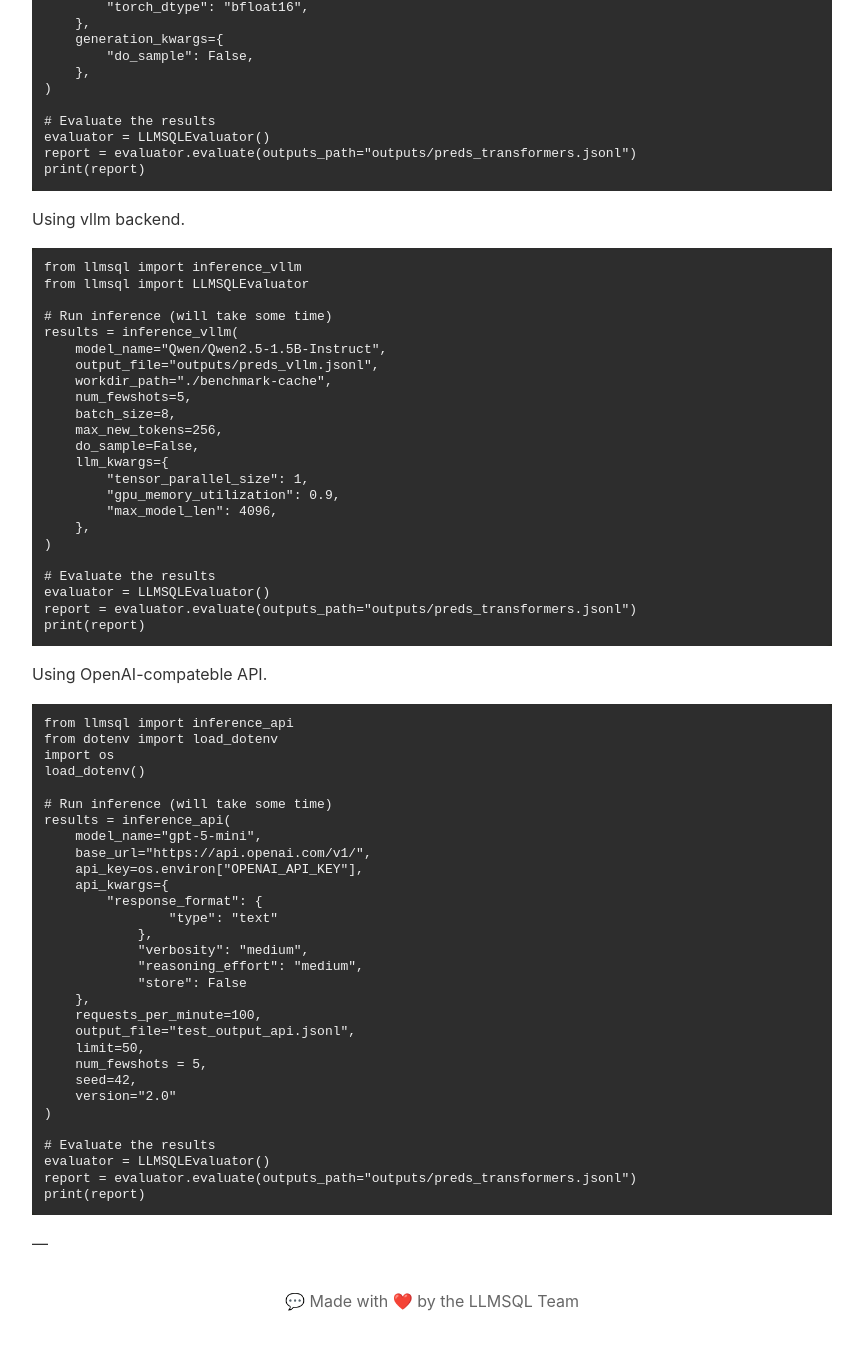
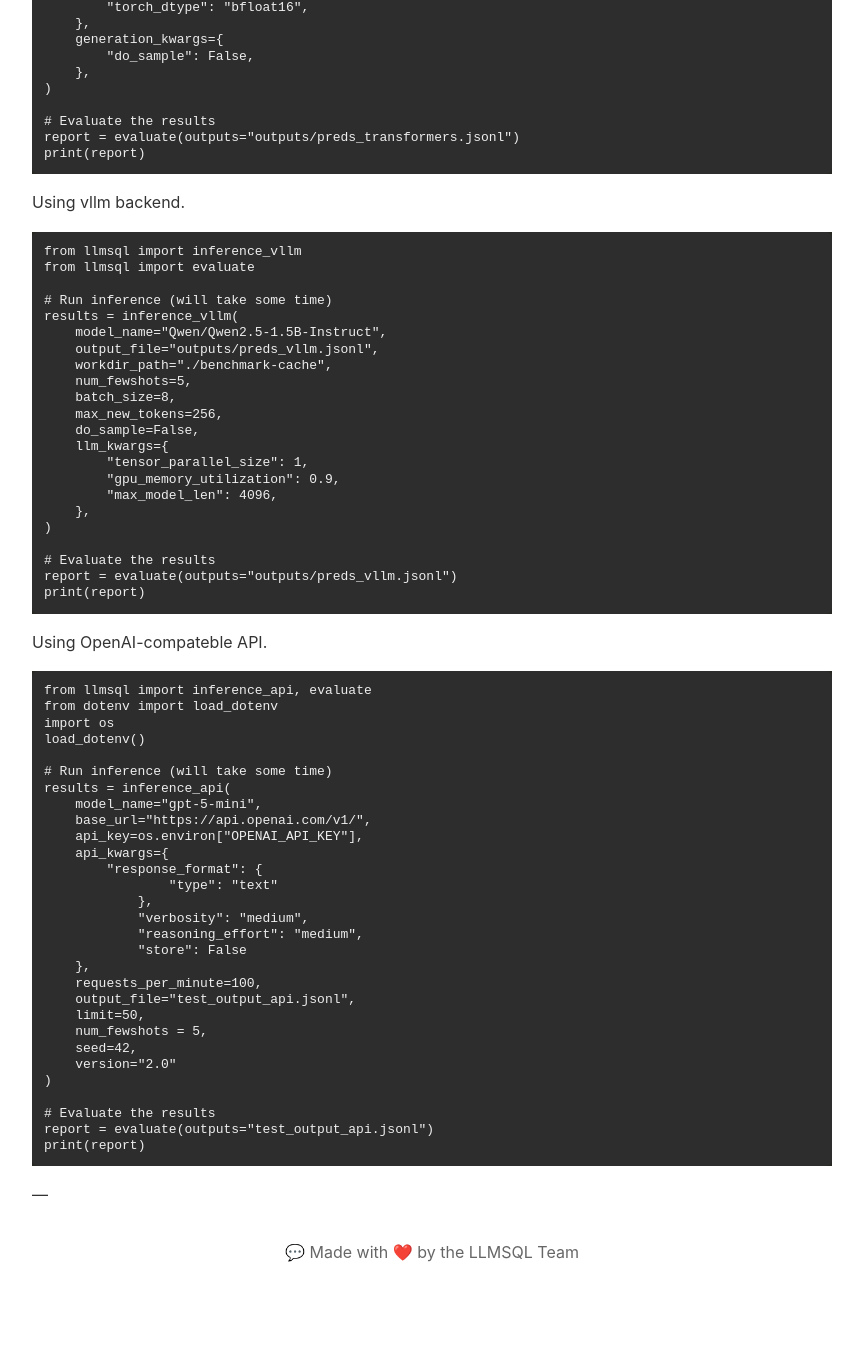
Before and after one commit to LLMSQL/llmsql-benchmark, a Sphinx documentation site: the page built from docs/docs/usage.rst, in a window 1280 px wide and 1400 px high, scrolled down 764 px. Shown: the top 1350 px of the window, without its empty margins (158-1021 px from the left). Built offline with Sphinx 7.4.7, drawn with Linux system fonts in a browser that asks for light colours; some of the changed text lies outside the part shown.

Commit message:
docs: fix typos and outdated examples on front page and docs

```diff
--- a/docs/_templates/index.html
+++ b/docs/_templates/index.html
@@ -38,7 +38,7 @@
               <img src="https://img.shields.io/github/stars/LLMSQL/llmsql-benchmark?style=social" alt="GitHub stars">
           </a>
 
-          <a href="/docs">
+          <a href="./docs">
               <img src="https://img.shields.io/badge/docs-online-blue" alt="Documentation">
           </a>
 
@@ -49,7 +49,7 @@
 
 
 
-      <p style="margin-top:10px;">LLMSQL is a Python package for evaluation Hugging Face models on LLMSQL benchmark with transformers and vLLM.</p>
+      <p style="margin-top:10px;">LLMSQL is a Python package for evaluating Hugging Face models on LLMSQL benchmark with transformers and vLLM.</p>
     </div>
 
     <h2 id="description">Description</h2>
@@ -100,7 +100,7 @@
 --model-name Qwen/Qwen2.5-1.5B-Instruct \
 --output-file outputs/preds.jsonl \
 --batch-size 8 \
---num_fewshots 5 \
+--num-fewshots 5 \
 --temperature 0.0</code></pre>
 
 <p><strong>Transformers Backend</strong></p>
--- a/docs/docs/index.rst
+++ b/docs/docs/index.rst
@@ -20,7 +20,7 @@ Getting Started
 Installation
 ------------
 
-Install LLMSQL from source:
+Install LLMSQL:
 
 .. code-block:: bash
 
@@ -40,7 +40,7 @@ Example: Running your first evaluation (with transformers backend)
         batch_size=8,
         max_new_tokens=256,
         temperature=0.7,
-        model_args={
+        model_kwargs={
             "torch_dtype": "bfloat16",
         },
         generate_kwargs={
--- a/docs/docs/usage.rst
+++ b/docs/docs/usage.rst
@@ -10,7 +10,7 @@
 ----------------
 
 1. Run inference on dataset examples (Transformers or vLLM)
-2. Pass predictions to `Evaluator`
+2. Pass predictions to `evaluate()`
 3. Inspect evaluation metrics
 
 Basic Example
@@ -21,7 +21,7 @@
 .. code-block:: python
 
     from llmsql import inference_transformers
-    from llmsql import LLMSQLEvaluator
+    from llmsql import evaluate
 
     # Run inference (will take some time)
     results = inference_transformers(
@@ -42,8 +42,7 @@
     )
 
     # Evaluate the results
-    evaluator = LLMSQLEvaluator()
-    report = evaluator.evaluate(outputs_path="outputs/preds_transformers.jsonl")
+    report = evaluate(outputs="outputs/preds_transformers.jsonl")
     print(report)
 
 Using vllm backend.
@@ -51,7 +50,7 @@
 .. code-block:: python
 
     from llmsql import inference_vllm
-    from llmsql import LLMSQLEvaluator
+    from llmsql import evaluate
 
     # Run inference (will take some time)
     results = inference_vllm(
@@ -70,8 +69,7 @@
     )
 
     # Evaluate the results
-    evaluator = LLMSQLEvaluator()
-    report = evaluator.evaluate(outputs_path="outputs/preds_transformers.jsonl")
+    report = evaluate(outputs="outputs/preds_vllm.jsonl")
     print(report)
 
 
@@ -79,7 +77,7 @@
 
 .. code-block:: python
 
-    from llmsql import inference_api
+    from llmsql import inference_api, evaluate
     from dotenv import load_dotenv
     import os
     load_dotenv()
@@ -106,8 +104,7 @@
     )
 
     # Evaluate the results
-    evaluator = LLMSQLEvaluator()
-    report = evaluator.evaluate(outputs_path="outputs/preds_transformers.jsonl")
+    report = evaluate(outputs="test_output_api.jsonl")
     print(report)
 
 ---
```
Also changed, not shown: other parts of docs/_templates/index.html (+5 -5 lines), README.md (+4 -4 lines), llmsql/inference/README.md.
